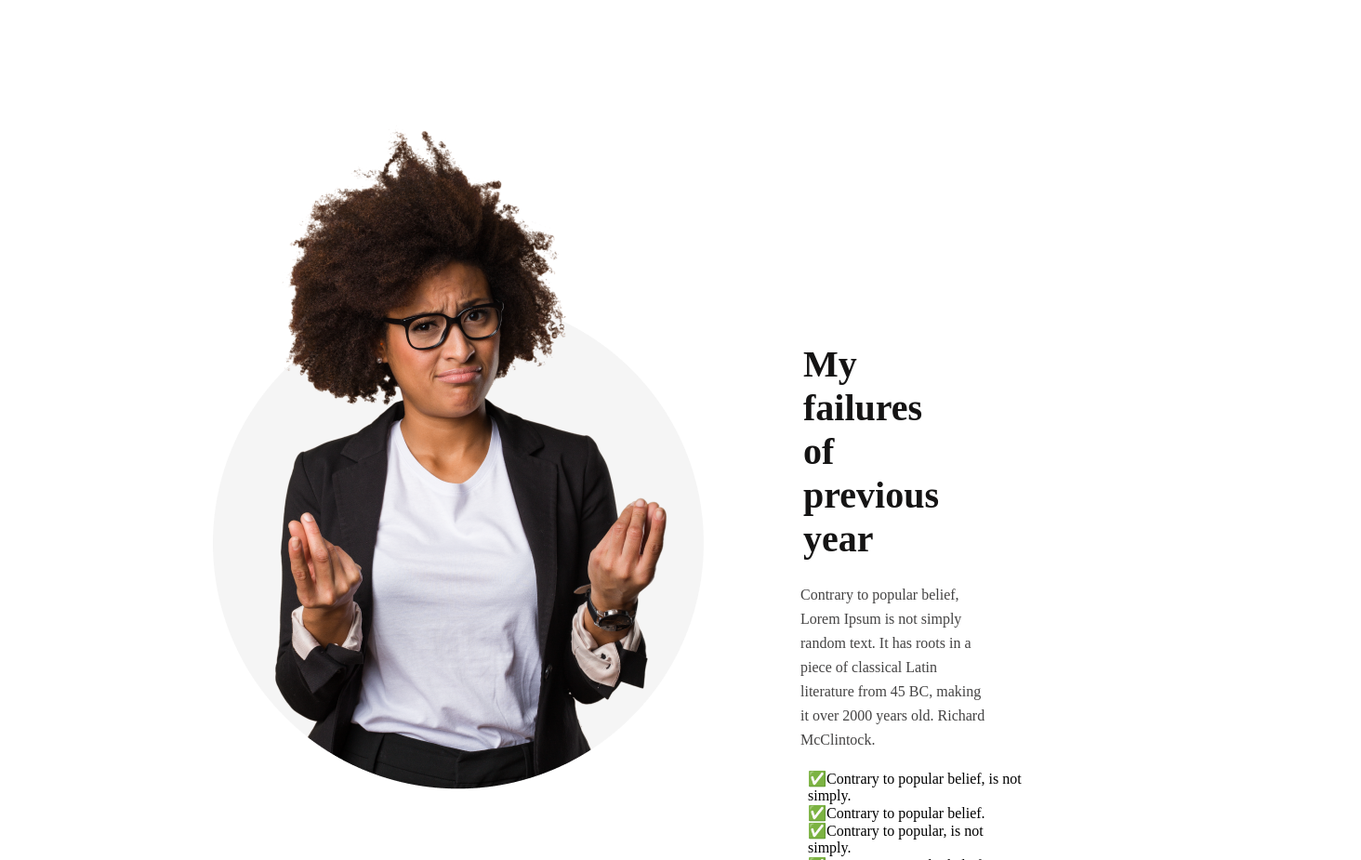
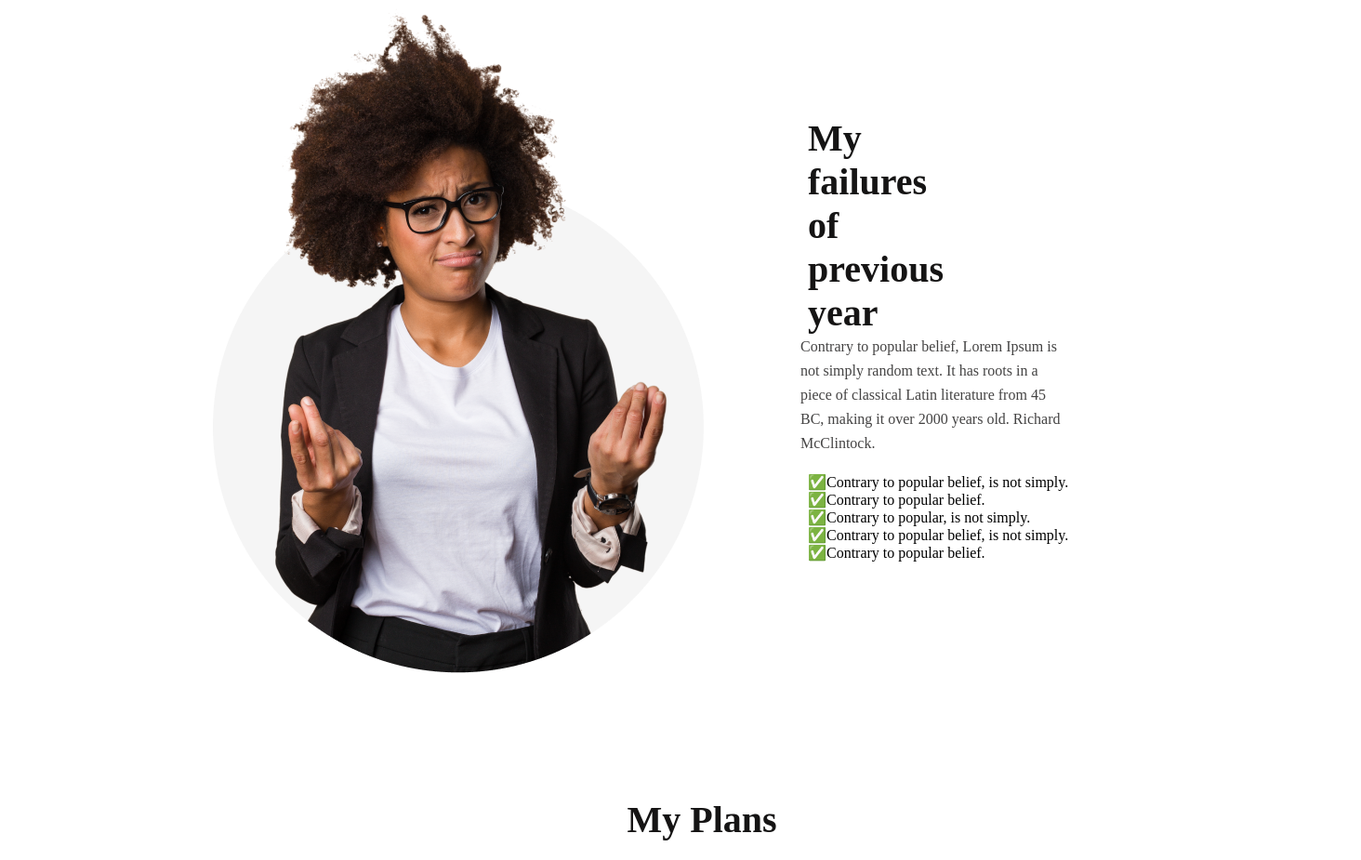
Before and after one commit to shantascholar/new-me-assignment, a plain HTML site: page index.html in a window 1280 px wide. Shown: the part 780-1705 px from the top of the page at 93% size, 1464 px wide, since content can reach past the window. Drawn offline with Linux system fonts and the light colour scheme.

Commit message:
no failure added

```diff
--- a/style/resolution.css
+++ b/style/resolution.css
@@ -66,7 +66,9 @@ section{
     font-size: 40px;
     color: #151414;
     line-height: 47px;
-    margin: 368px 379px 24px 89px;
+    /* margin: 368px 379px 24px 89px;  */
+    margin-right: 449px;
+    margin-left: 94px;
 }
 .failure-description{
     line-height: 26px;
```
